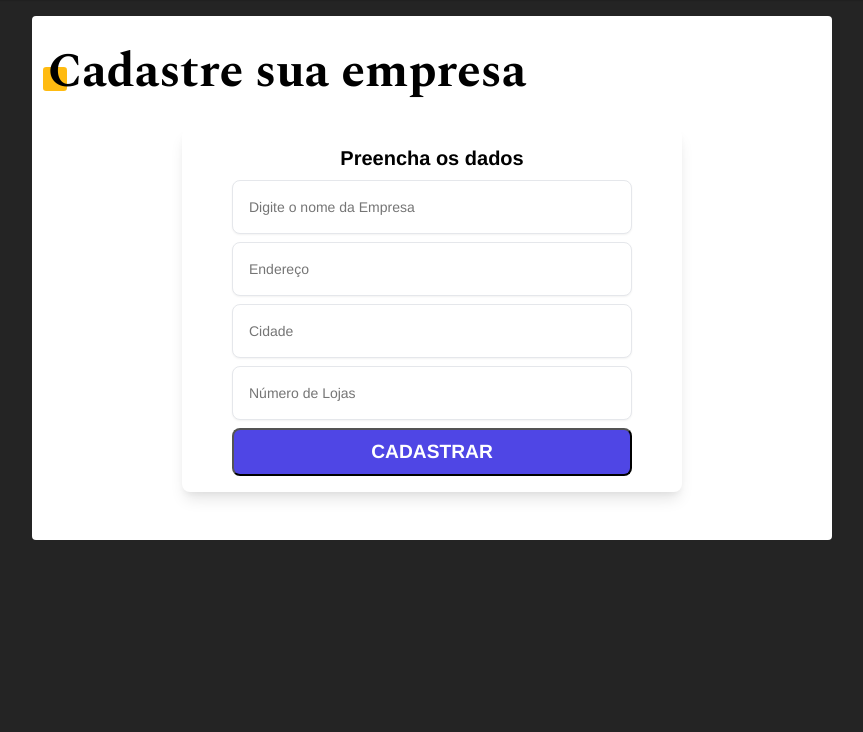
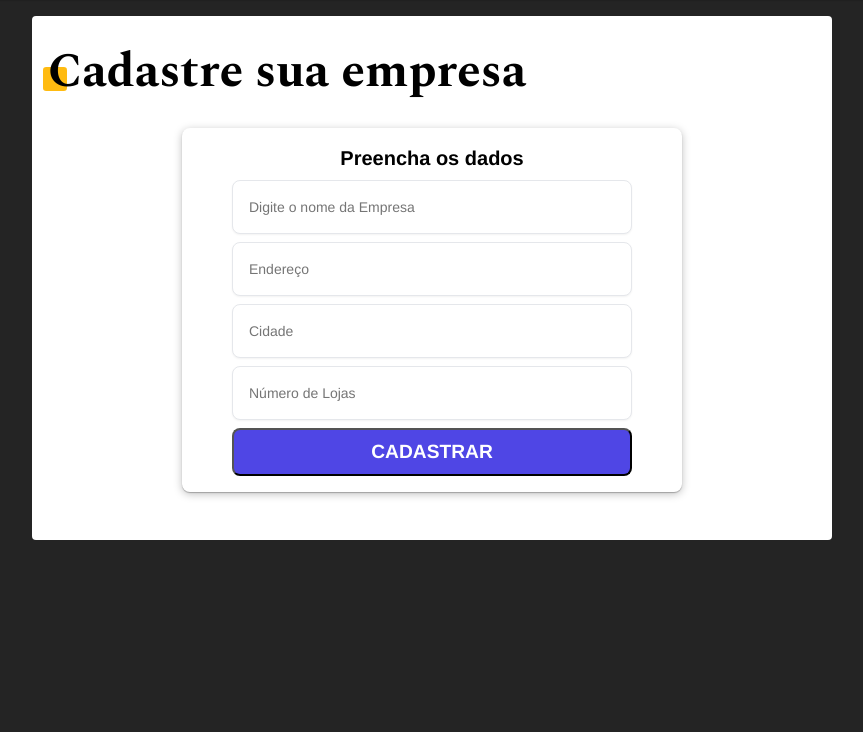
Before and after one commit to Lazaro-Costa/Supermarket, a PHP site: page /pages/menu.php?empresa in a window 1280 px wide. Shown: the part 64-796 px from the top of the page, without its empty margins (208-1071 px from the left). Run offline with PHP 8.4, Linux system fonts and the light colour scheme; the visitor is signed in with stand-in values (Sample User, id 1).

Commit message:
Pequena correcao

```diff
--- a/utils/css/formulario.css
+++ b/utils/css/formulario.css
@@ -6,7 +6,7 @@
   width: 500px;
   /* w: 350 */
   border-radius: 0.5rem;
-  box-shadow: 0 10px 15px -3px rgba(0, 0, 0, 0.1), 0 4px 6px -2px rgba(0, 0, 0, 0.05);
+  box-shadow: rgba(0, 0, 0, 0.25) 0px 0.0625em 0.0625em, rgba(0, 0, 0, 0.25) 0px 0.125em 0.5em, rgba(255, 255, 255, 0.1) 0px 0px 0px 1px inset;
 }
 
 .form-title {
```
